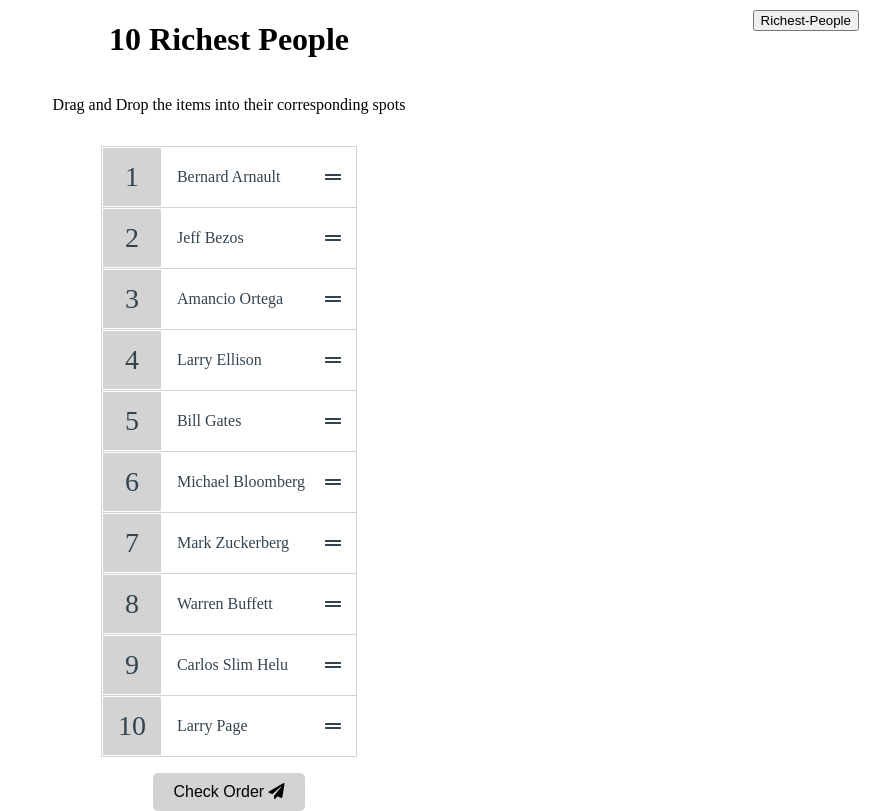
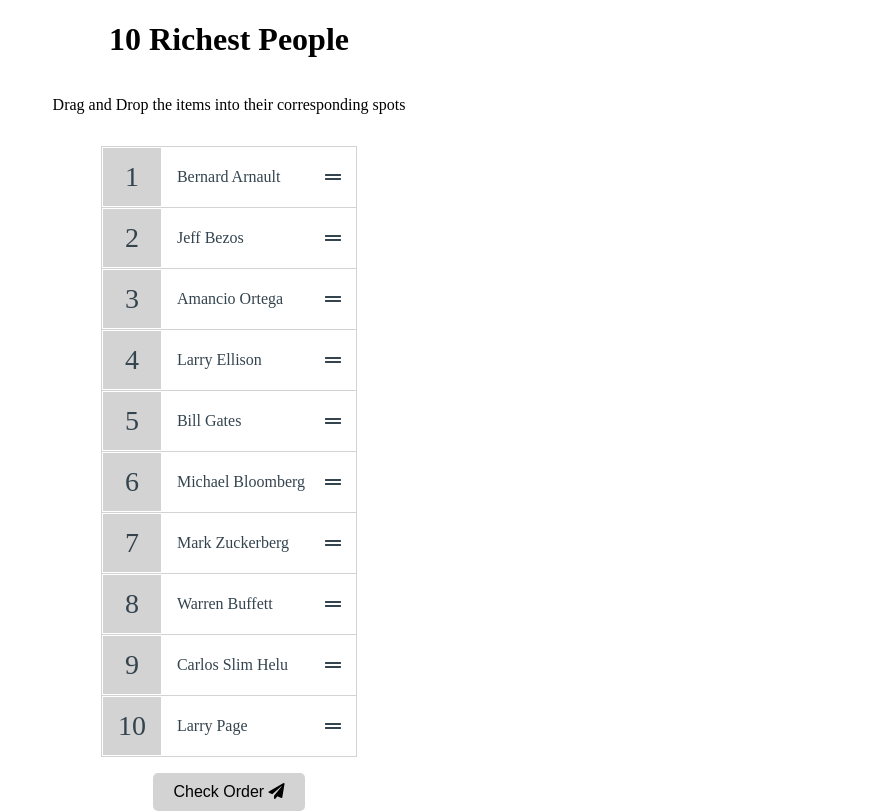
Before and after one commit to artihepat7/Sortable-List-Drag-and-Drop-API-, a plain HTML site: page index.html in a window 1280 px wide. Shown: the whole page, without its empty margins (411-1280 px from the left). Drawn offline with Linux system fonts and the light colour scheme.

Commit message:
Update index.html

```diff
--- a/index.html
+++ b/index.html
@@ -14,7 +14,7 @@
     <script src="script.js" defer></script>
   </head>
   <body>
-    <button class="richest-People" id="richest-People">Richest-People</button>
+
     <h1>10 Richest People</h1>
     <p>Drag and Drop the items into their corresponding spots</p>
     <ul class="draggable-list" id="draggable-list">
```
